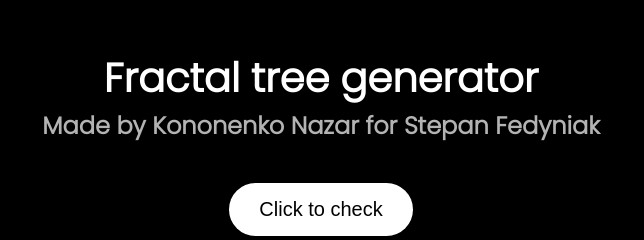
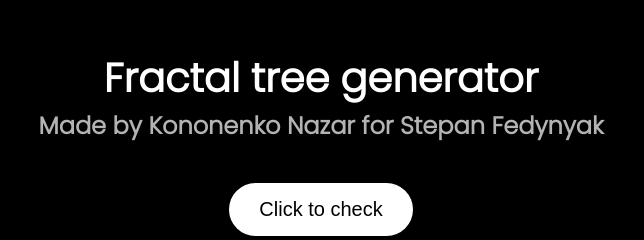
Before and after one commit to nazar12314/FractalTrees, a plain HTML site: page index.html in a window 1280 px wide. Shown: the part 258-498 px from the top of the page, 319-963 px from the left. Drawn offline with Linux system fonts and the light colour scheme.

Commit message:
Update index.html

```diff
--- a/index.html
+++ b/index.html
@@ -10,7 +10,7 @@
   <body>
     <div id="1" class="header">
       <h1 class="heading">Fractal tree generator</h1>
-      <h2 class="intro">Made by Kononenko Nazar for Stepan Fedyniak</h2>
+      <h2 class="intro">Made by Kononenko Nazar for Stepan Fedynyak</h2>
       <button class="check-btn">Click to check</button>
     </div>
     <div id="2" class="main-part">
```
